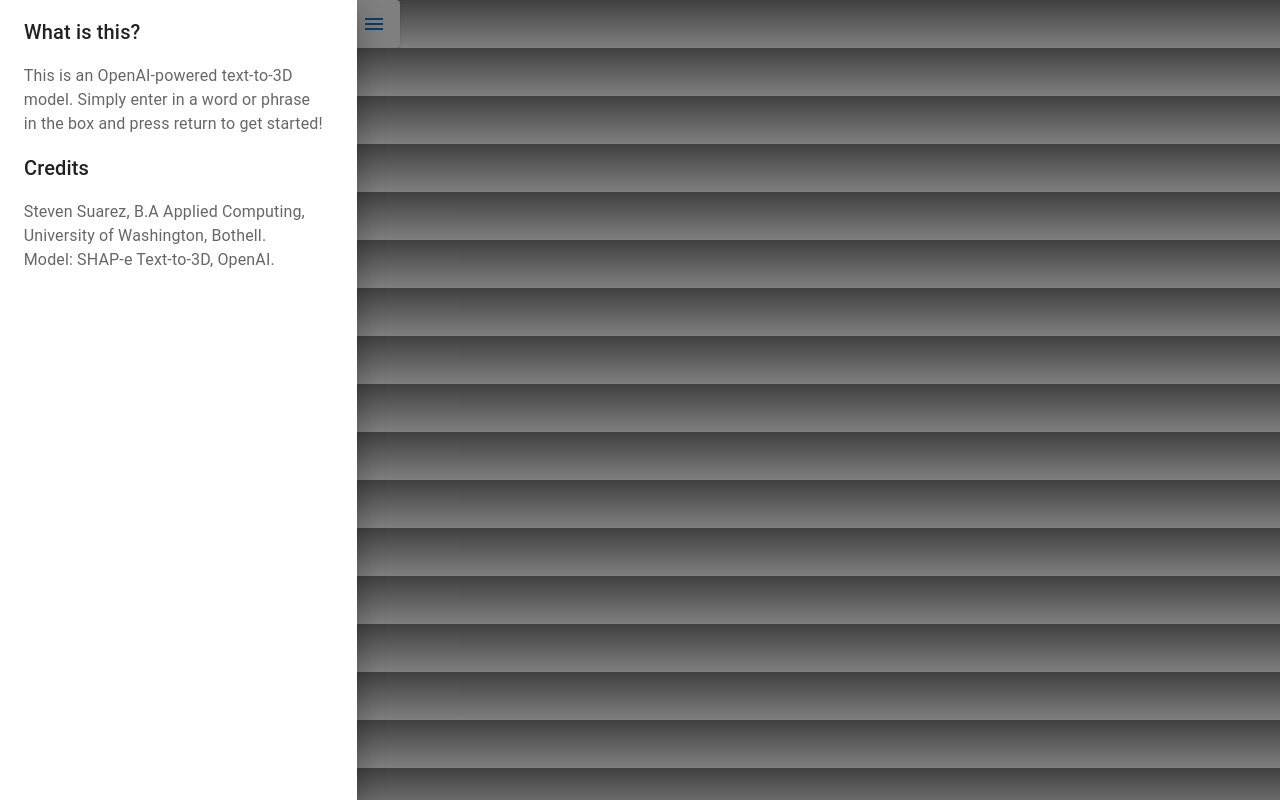
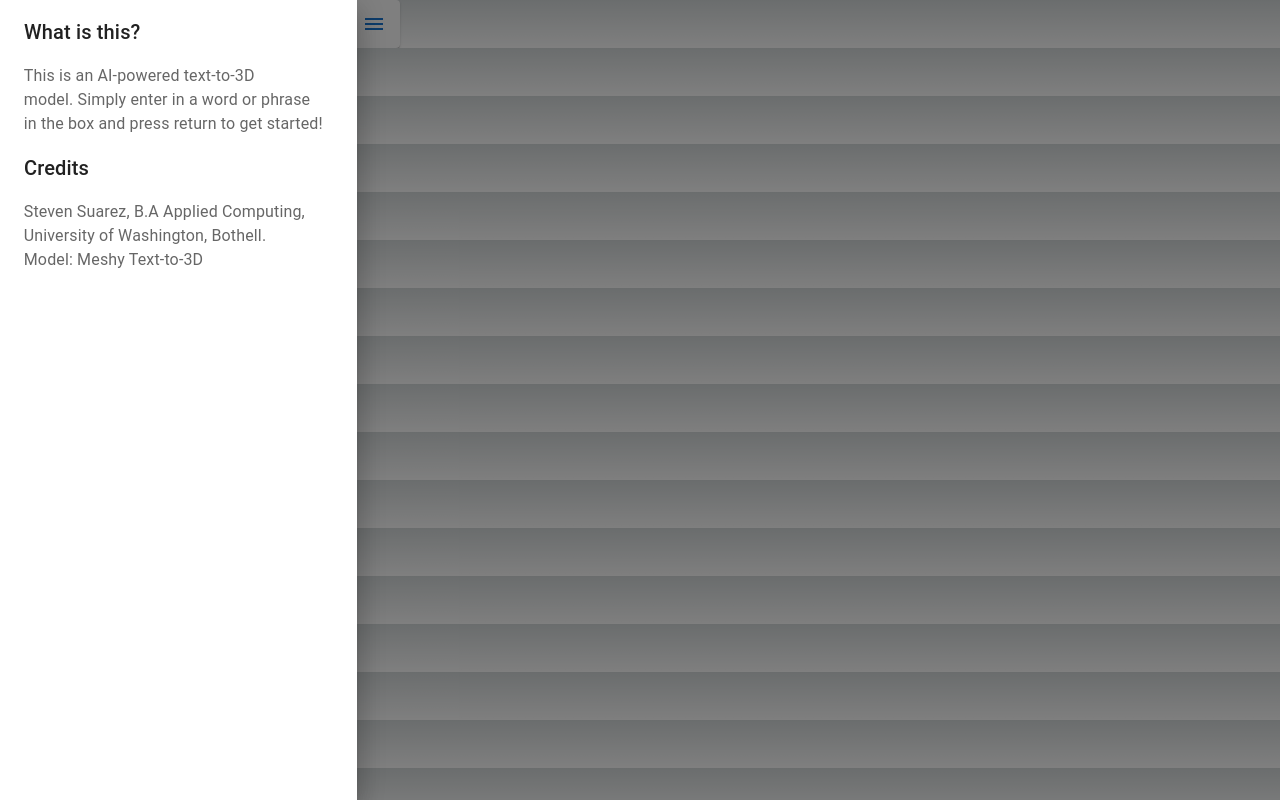
Before and after one commit to MeanMrMustard42/text-to-3d-model-ai, a Next.js app: page / in a window 1280 px wide. Both pictures are taken after a click on the button "menu". Built offline with nearby package versions, Linux system fonts and the light colour scheme.

Commit message:
switched to Meshy AI for now, updated homepage to reflect this change

```diff
--- a/app/page.js
+++ b/app/page.js
@@ -20,11 +20,11 @@ function Home() {
   const [query, setQuery] = useState('');
   const [isOpen, setIsOpen] = useState(false);
 
-  useEffect(() => { document.body.style.backgroundColor = 'gray' }, [])
+  //useEffect(() => { document.body.style.backgroundColor = 'gray' }, [])
 
   const handleSubmit = (event) => {
     event.preventDefault();
-    alert("pls")
+    alert(query)
     //generate(query);
   };
 
@@ -35,6 +35,9 @@ function Home() {
   function generate(formData) {
     const query = formData.get("query");
     alert(`You searched for '${query}'`);
+    ckpt_id = "openai/shap-e"
+    pipe = ShapEPipeline.from_pretrained(repo).to("cuda")
+
   }
 
 
@@ -59,13 +62,13 @@ function Home() {
       <Box sx={{ display: 'flex'}}>
       <Drawer anchor="left" open={isOpen} onClose={toggleDrawer} size="lg">
       <DialogTitle>What is this?⠀⠀⠀⠀⠀⠀⠀⠀⠀⠀⠀⠀⠀</DialogTitle>
-     <DialogContentText>⠀⠀This is an OpenAI-powered text-to-3D </DialogContentText>
+     <DialogContentText>⠀⠀This is an AI-powered text-to-3D </DialogContentText>
      <DialogContentText>⠀⠀model. Simply enter in a word or phrase </DialogContentText>
      <DialogContentText>⠀⠀in the box and press return to get started!</DialogContentText>
      <DialogTitle>Credits</DialogTitle>
      <DialogContentText>⠀⠀Steven Suarez, B.A Applied Computing,</DialogContentText>
      <DialogContentText>⠀⠀University of Washington, Bothell.</DialogContentText>
-     <DialogContentText>⠀⠀Model: SHAP-e Text-to-3D, OpenAI.</DialogContentText>
+     <DialogContentText>⠀⠀Model: Meshy Text-to-3D</DialogContentText>
     </Drawer>
     </Box>
     </Paper>
```
